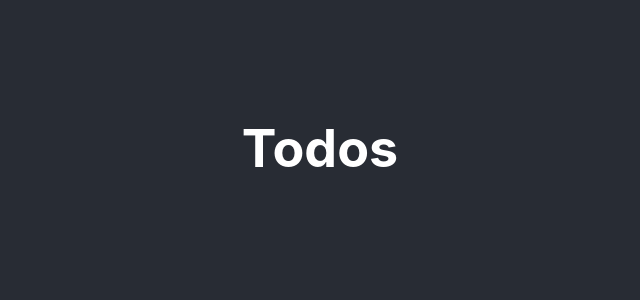
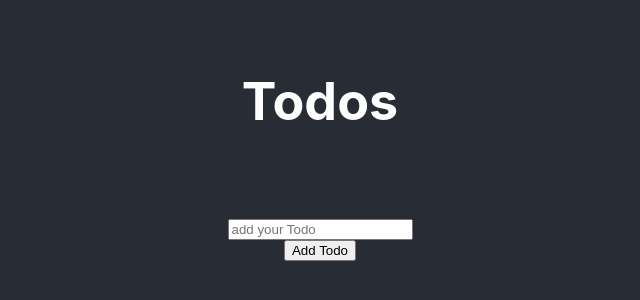
Before and after one commit to ARRIOLALEO/todos2022, a React (Create React App) app: page / in a window 1280 px wide. Shown: the part 252-552 px from the top of the page, without its empty margins (320-960 px from the left). Built offline with nearby package versions, Linux system fonts and the light colour scheme.

Commit message:
chore: add todo

```diff
--- a/src/components/Todos.jsx
+++ b/src/components/Todos.jsx
@@ -4,12 +4,34 @@ export default class Todos extends Component{
     constructor(){
         super();
         this.state ={
-            todos:""
+            todos:[],
+            actualTodo :"" // {value:"",isDone:false, dueDate:date,subTodos:[]}
         }
     }
+    // CRUD
+
     render(){
         return(
+            <>
             <h1>Todos</h1>
+            <ul>
+                {
+                    this.state.todos.map((todo)=>{
+                        return(<li>{todo}<button>Done</button>
+                        <button onClick={()=>{
+                            // i need to delete this todo from my state
+
+                        }}>X</button>
+                        </li>)
+                    })
+                }
+            </ul>
+            <input type="text" className='input' placeholder="add your Todo" value={this.state.actualTodo} onChange={(e)=>{this.setState({actualTodo:e.target.value})}}/>
+            <button onClick={()=>{
+                this.setState({todos:[this.state.actualTodo,...this.state.todos]})
+                this.setState({actualTodo:""})
+            }}>Add Todo</button>
+            </>
         )
     }
 }
```
